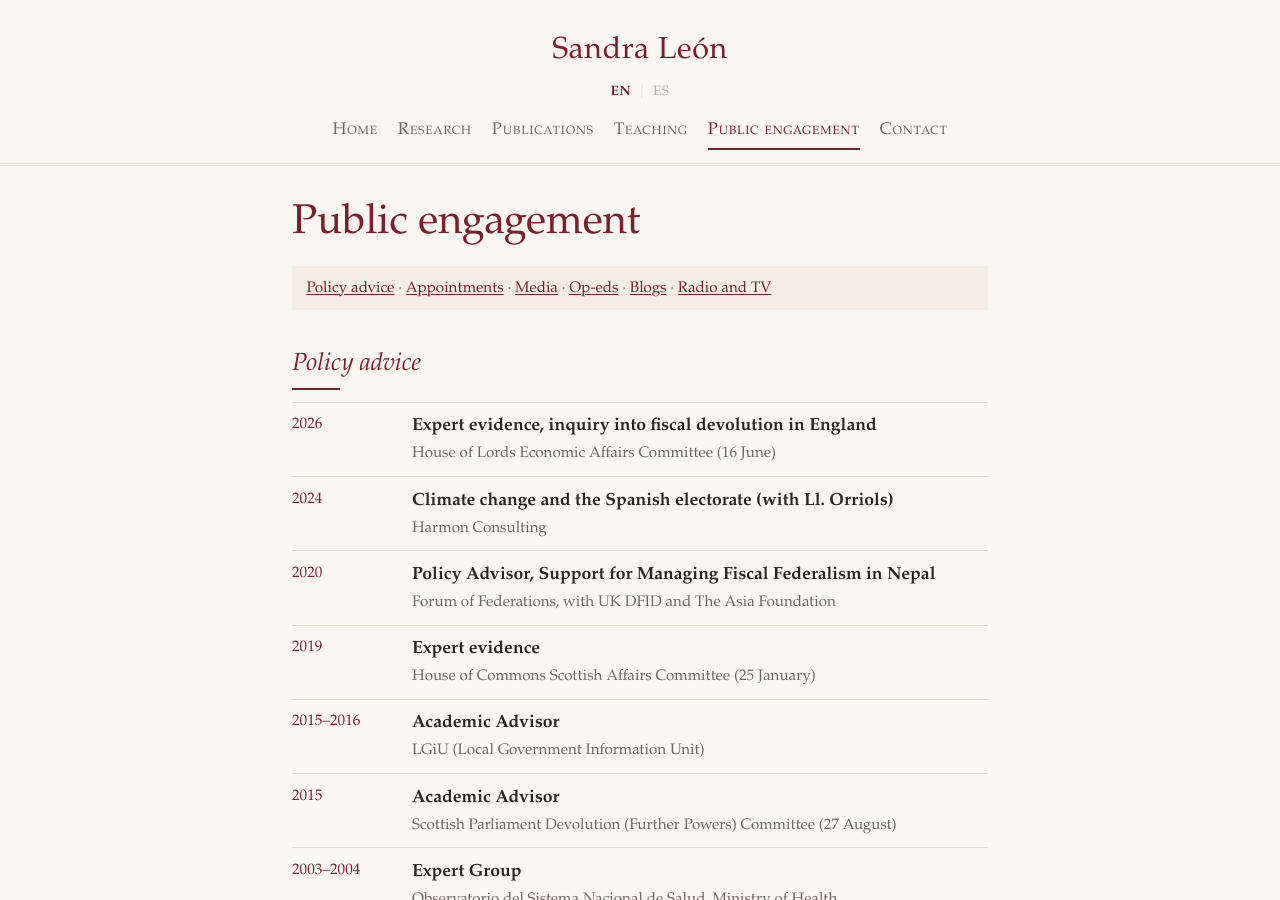
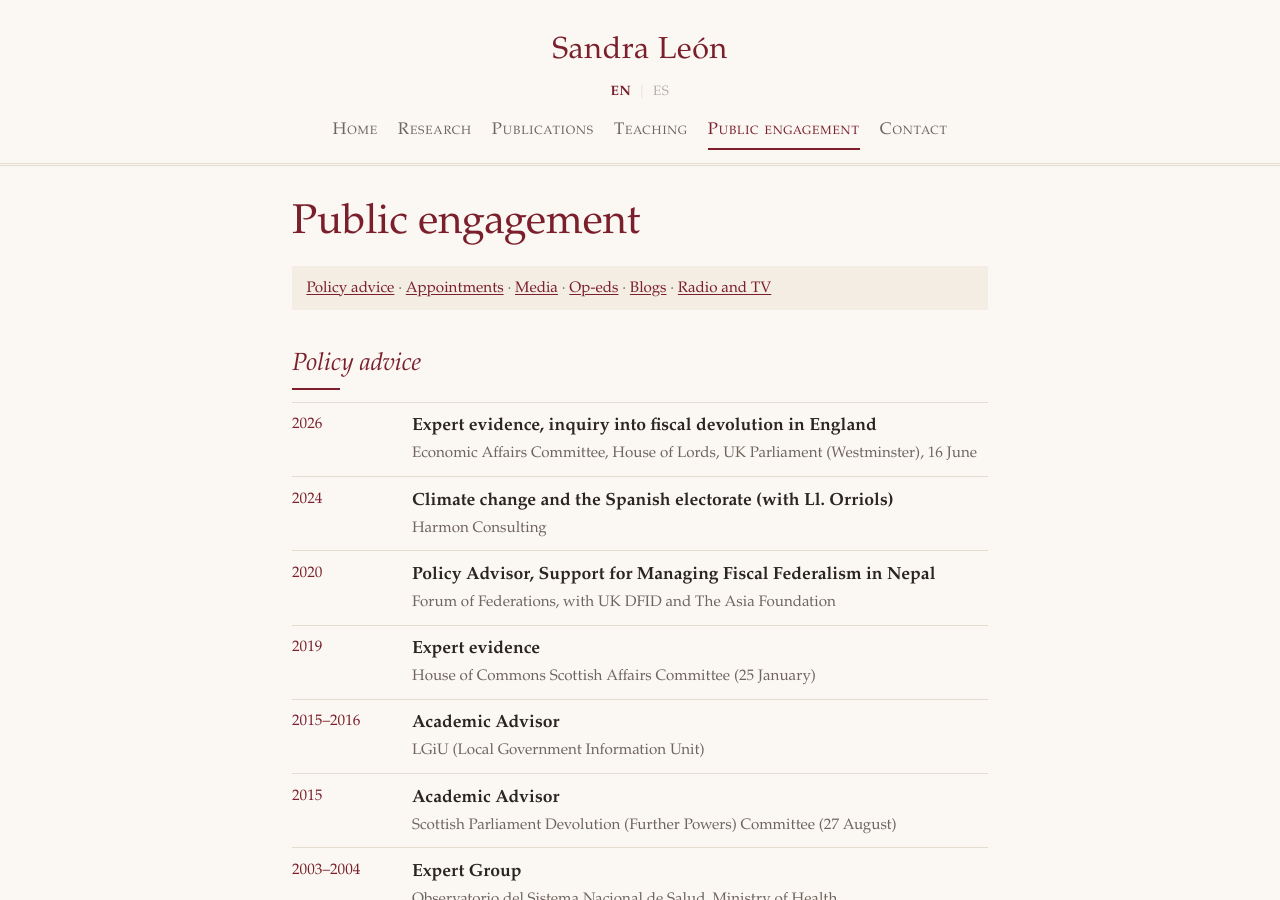
Before and after one commit to sandraleonalfonso/Sandra-Leon, a Jekyll site: the page built from engagement.md, in a window 1280 px wide and 900 px high. Built offline with Jekyll 4.4.1, drawn with Linux system fonts in a browser that asks for light colours.

Commit message:
Engagement: name UK Parliament for House of Lords evidence
Co-Authored-By: Claude Opus 5.5 (1M context) <noreply@anthropic.com>
Claude-Session: https://claude.ai/code/session_01Csi1G9zYbePJE1osHYZ3KG

```diff
--- a/engagement.md
+++ b/engagement.md
@@ -12,7 +12,7 @@ description: "Sandra León's public engagement: advisory roles, policy advice, m
 
 <dl class="timeline">
   <dt>2026</dt>
-  <dd><span class="tl-role">Expert evidence, inquiry into fiscal devolution in England</span><span class="tl-org">House of Lords Economic Affairs Committee (16 June)</span></dd>
+  <dd><span class="tl-role">Expert evidence, inquiry into fiscal devolution in England</span><span class="tl-org">Economic Affairs Committee, House of Lords, UK Parliament (Westminster), 16 June</span></dd>
   <dt>2024</dt>
   <dd><span class="tl-role">Climate change and the Spanish electorate (with Ll. Orriols)</span><span class="tl-org">Harmon Consulting</span></dd>
   <dt>2020</dt>
```
